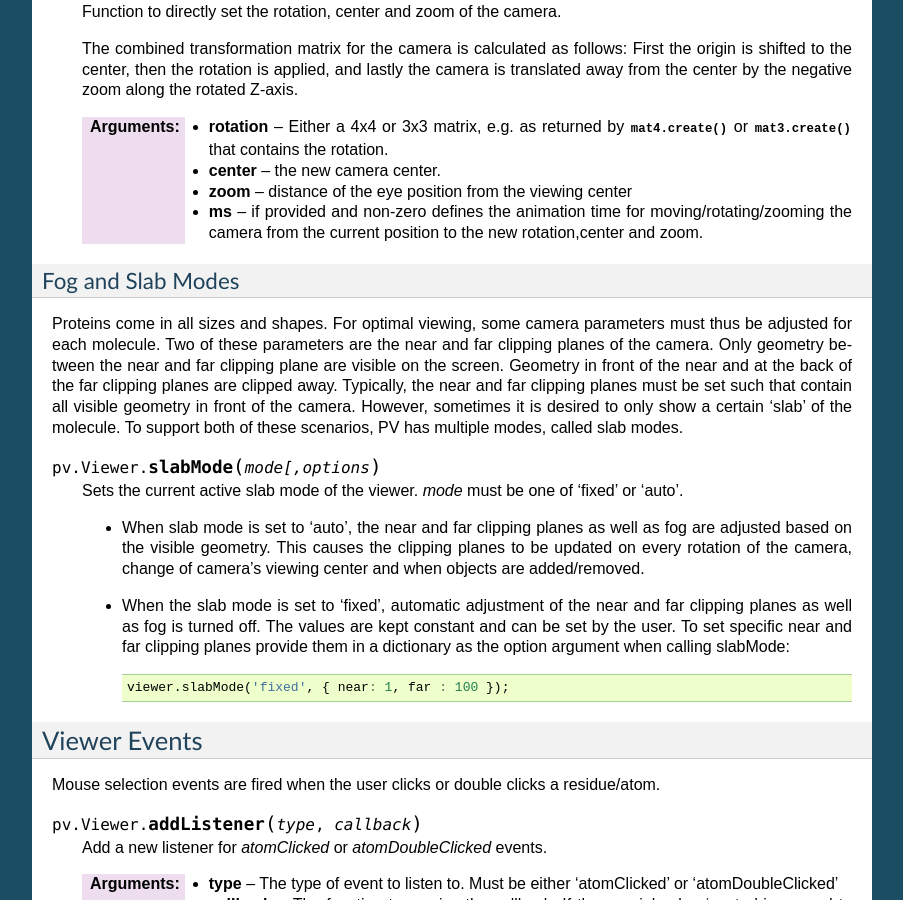
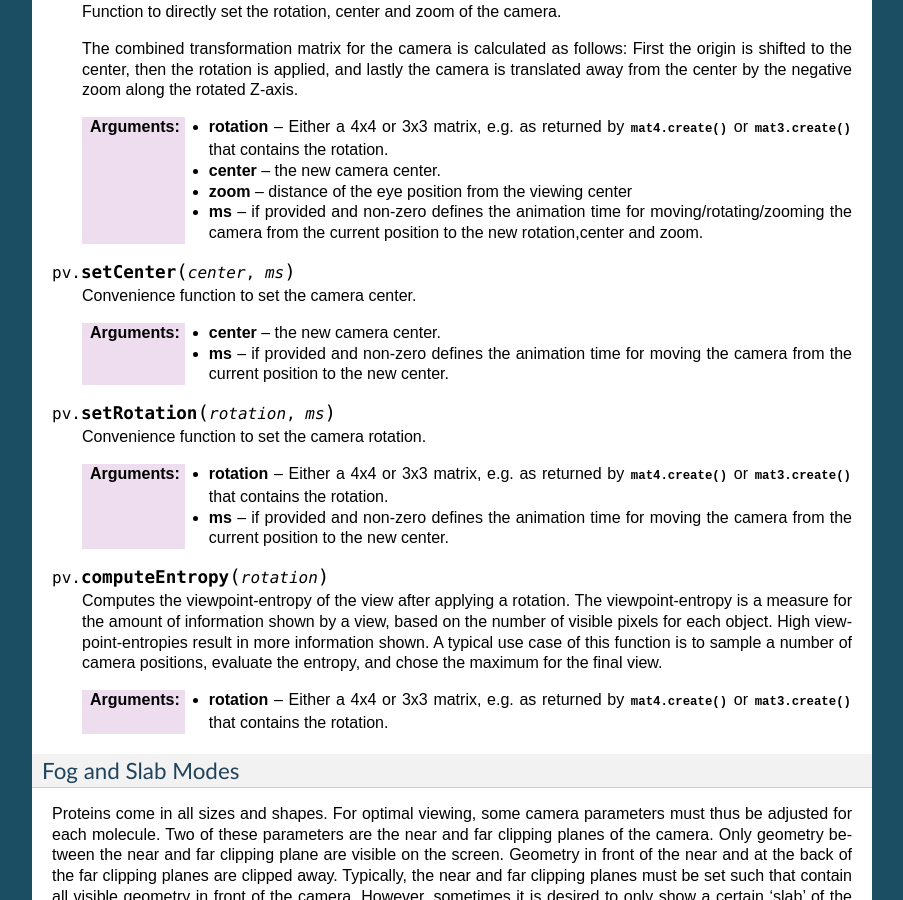
Before and after one commit to biasmv/pv, a Sphinx documentation site: the page built from doc/viewer.rst, in a window 1280 px wide and 900 px high, scrolled down 3934 px. Shown: the whole window, without its empty margins (198-1101 px from the left). Built offline with Sphinx 7.4.7, drawn with Linux system fonts in a browser that asks for light colours; some of the changed text lies outside the part shown.

Commit message:
update documentation

```diff
--- a/doc/viewer.rst
+++ b/doc/viewer.rst
@@ -191,6 +191,30 @@ Camera Positioning/Orientation
   :param zoom: distance of the eye position from the viewing center
   :param ms: if provided and non-zero defines the animation time for moving/rotating/zooming the camera from the current position to the new rotation,center and zoom.
 
+.. function:: pv.setCenter(center, ms)
+
+  Convenience function to set the camera center.
+
+  :param center: the new camera center.
+  :param ms: if provided and non-zero defines the animation time for moving the camera from the current position to the new center.
+
+.. function:: pv.setRotation(rotation, ms)
+
+  Convenience function to set the camera rotation.
+
+  :param rotation: Either a 4x4 or 3x3 matrix, e.g. as returned by :func:`mat4.create` or :func:`mat3.create` that contains the rotation.
+  :param ms: if provided and non-zero defines the animation time for moving the camera from the current position to the new center.
+
+.. function:: pv.computeEntropy(rotation)
+
+  Computes the viewpoint-entropy of the view after applying a rotation.
+  The viewpoint-entropy is a measure for the amount of information shown by a view, based on the number of visible pixels
+  for each object. High viewpoint-entropies result in more information shown.
+  A typical use case of this function is to sample a number of camera positions, evaluate the entropy, and chose the
+  maximum for the final view.
+
+  :param rotation: Either a 4x4 or 3x3 matrix, e.g. as returned by :func:`mat4.create` or :func:`mat3.create` that contains the rotation.
+
 Fog and Slab Modes
 ^^^^^^^^^^^^^^^^^^^^^^^^^^^^^^^^^^^^^^^^^^^^^^^^^^^^^^^^^^^^^^^^^^^^^^^^^^^^^^^^^
 
```
